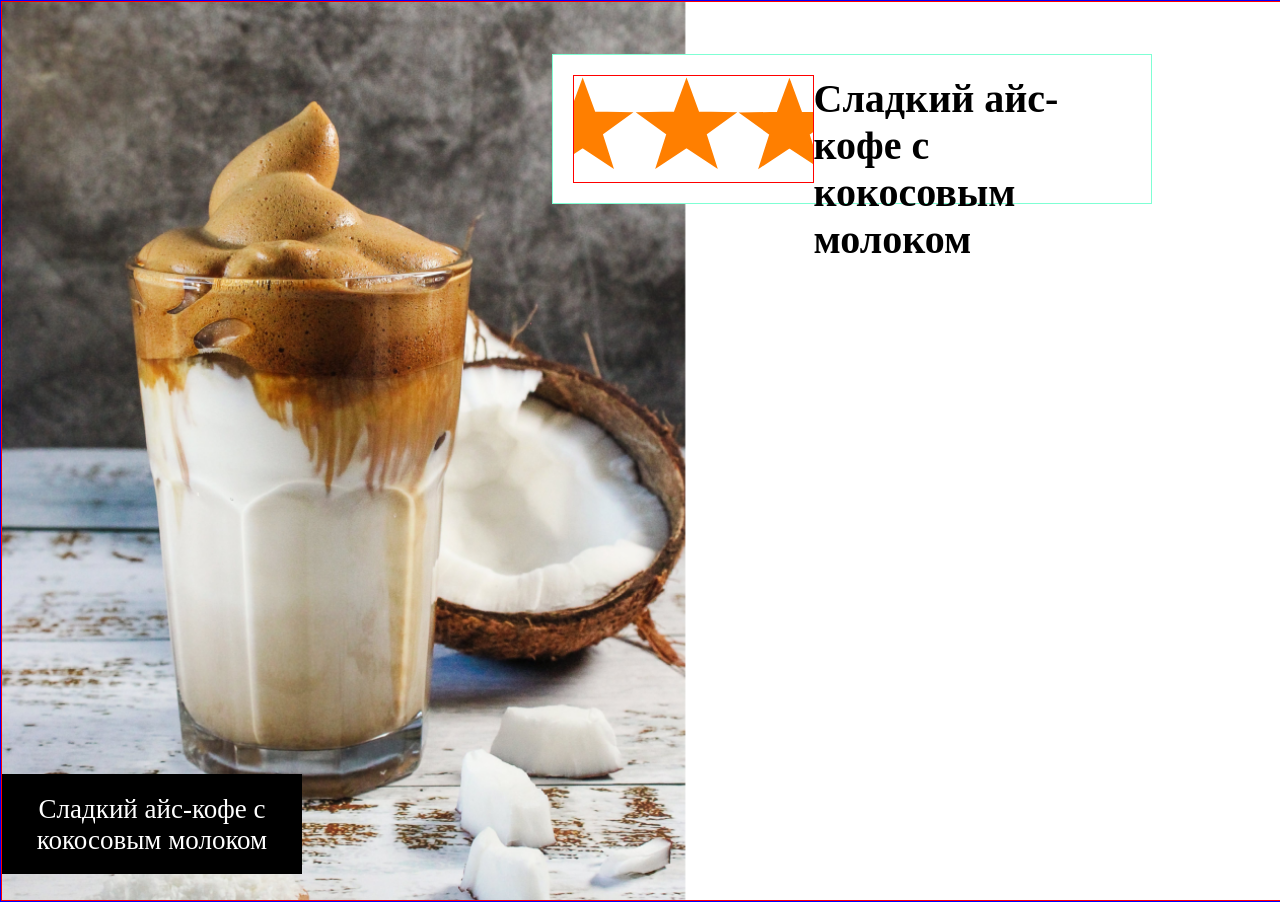
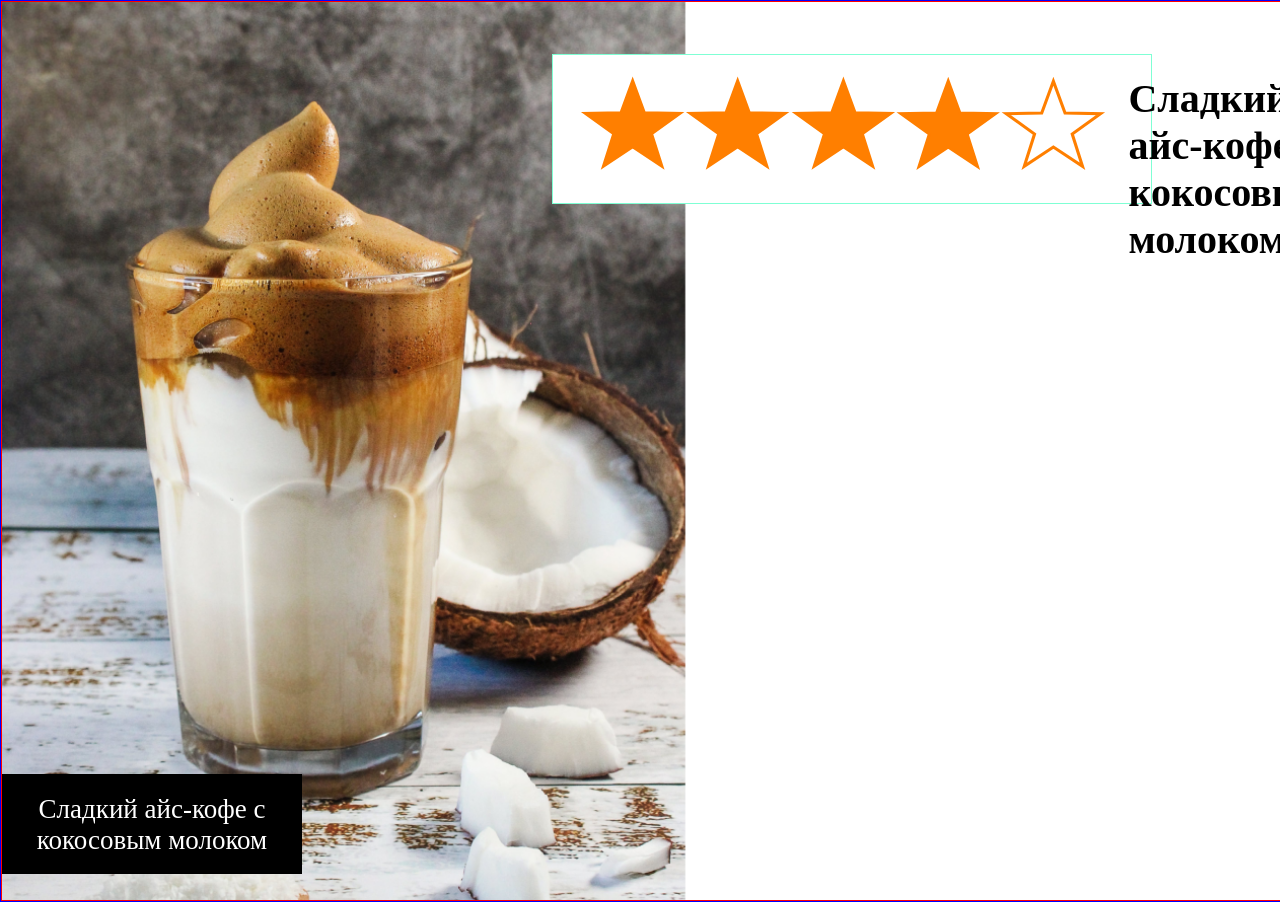
Before and after one commit to rifatshaykhov/JavaScript_rep, a plain HTML site: page index.html in a window 1280 px wide. Shown: the top 904 px of the page. Drawn offline with Linux system fonts and the light colour scheme.

Commit message:
шляпа

```diff
--- a/index.html
+++ b/index.html
@@ -1,5 +1,5 @@
 <!DOCTYPE html>
-<html>
+<html lang="ru">
 <head>
   <meta charset="UTF-8">
   <title>Рецепт кофе</title>
@@ -10,7 +10,7 @@
     <img src="images/image.png"/>
     <div class="ice-coffee">Сладкий айс-кофе с кокосовым молоком</div>
     <div class="ice-coffee1">
-      <div class="img-svg"><img src="images/звезды.svg" sizes='5x5'/></div>
+      <img src="images/звезды.svg" width="1"/>
       <p>Сладкий айс-кофе с кокосовым молоком</p>
     </div>
   </div>
```
Also changed, not shown: images/free-icon-star-12461260.svg (deleted), images/freepik__background__64502.png (deleted), images/icons8-star-48.png (deleted).
